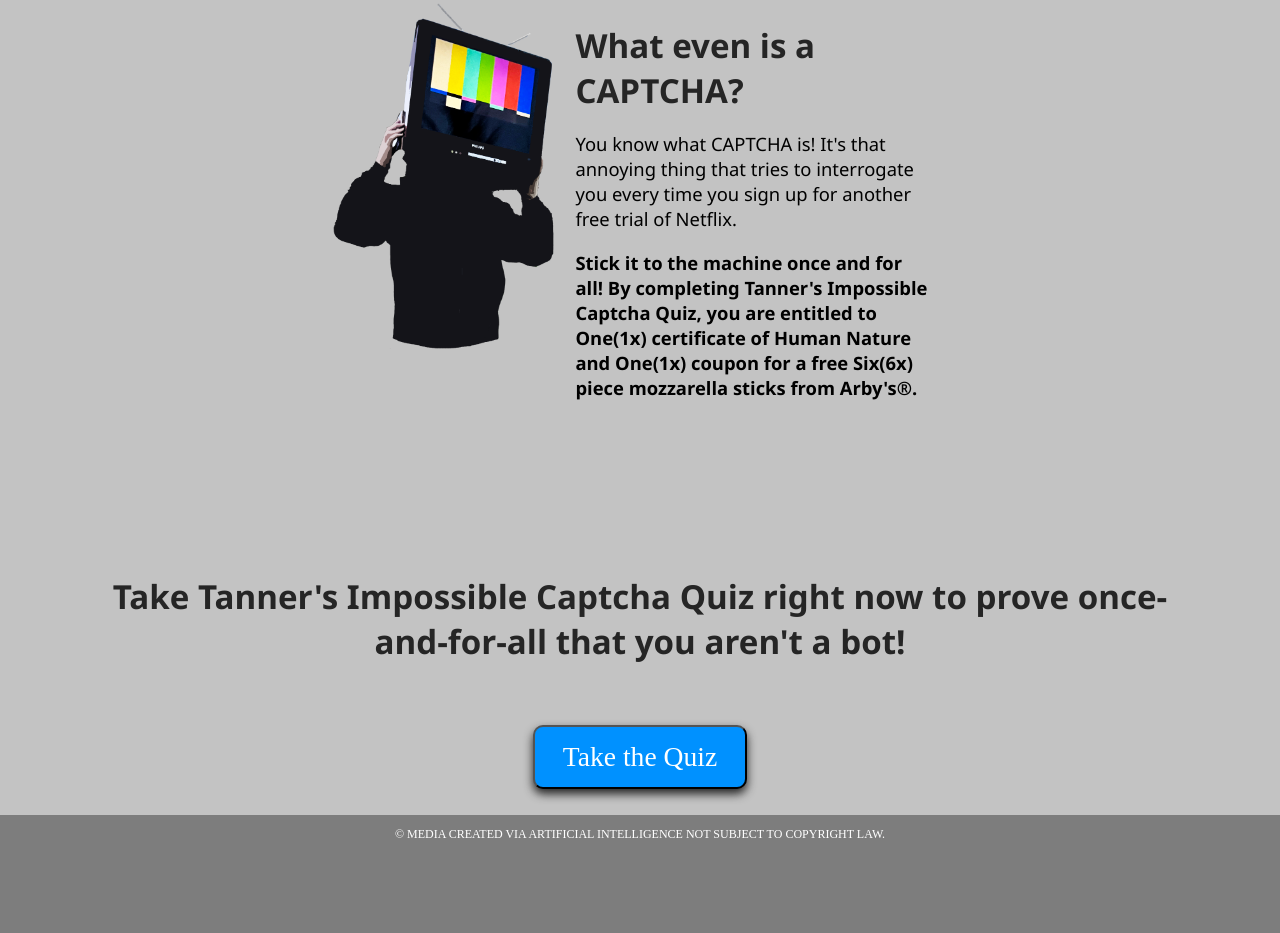
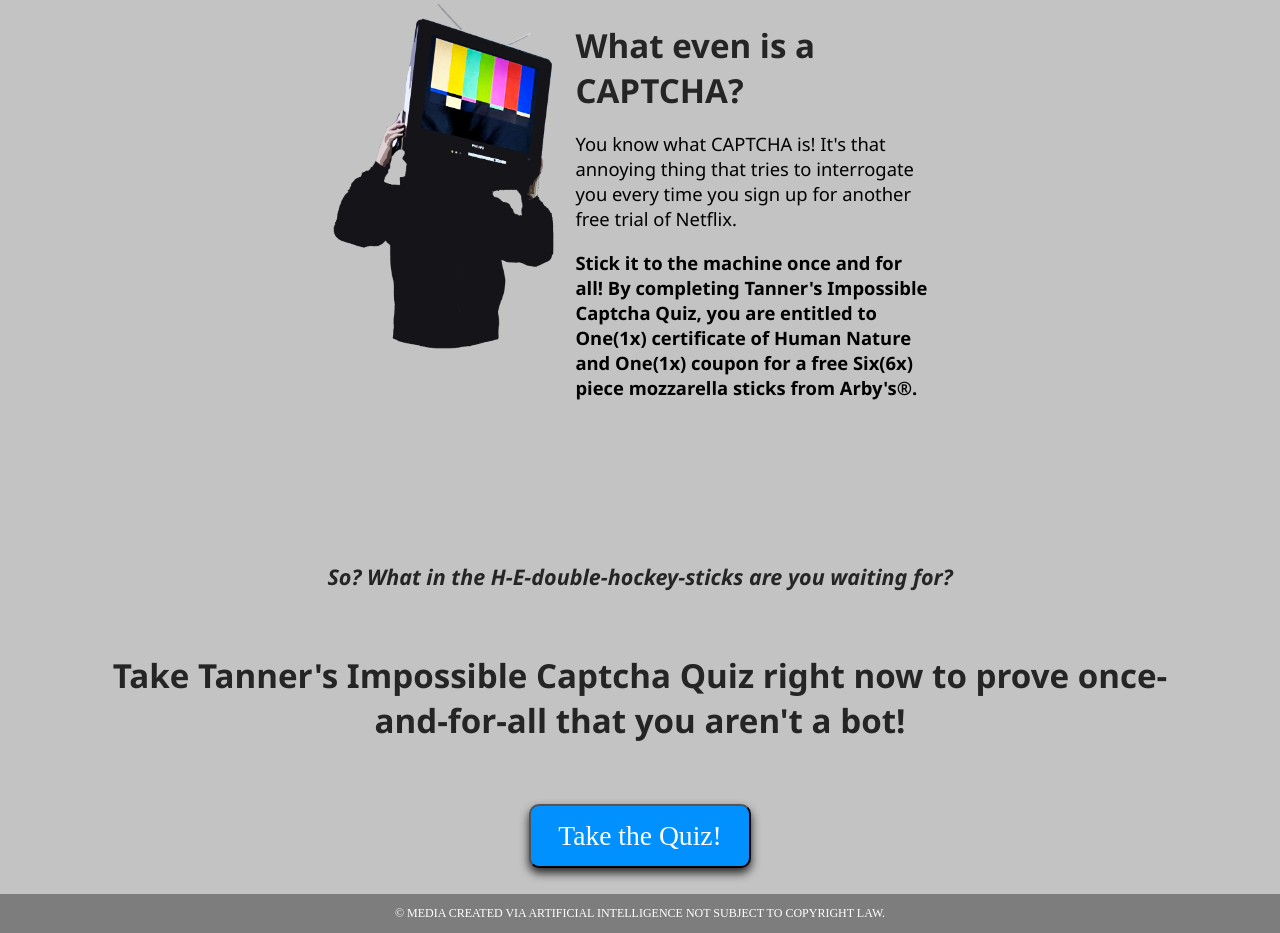
Before and after one commit to Tanner12345678/tanner12345678, a plain HTML site: page index.html in a window 1280 px wide. Shown: the part 1197-2130 px from the top of the page. Before the commit the page ends 2051 px from the top, so only its background shows below. Drawn offline with Linux system fonts and the light colour scheme; a web font is replaced by a local one.

Commit message:
Add files via upload

```diff
--- a/index.html
+++ b/index.html
@@ -64,9 +64,12 @@
 		<br>
 		<br>
 		<br>
+		<br>
+		<br>
 
+	<i><h3 class="center">So? What in the H-E-double-hockey-sticks are you waiting for?</h3></i>
 	<h1 class="center padding">Take Tanner's Impossible Captcha Quiz right now to prove once-and-for-all that you aren't a bot!</h1>
-	<a href="page1.html"><button type="button">Take the Quiz</button></a>
+	<a href="page1.html"><button type="button">Take the Quiz!</button></a>
 
 	</main>
 
```
